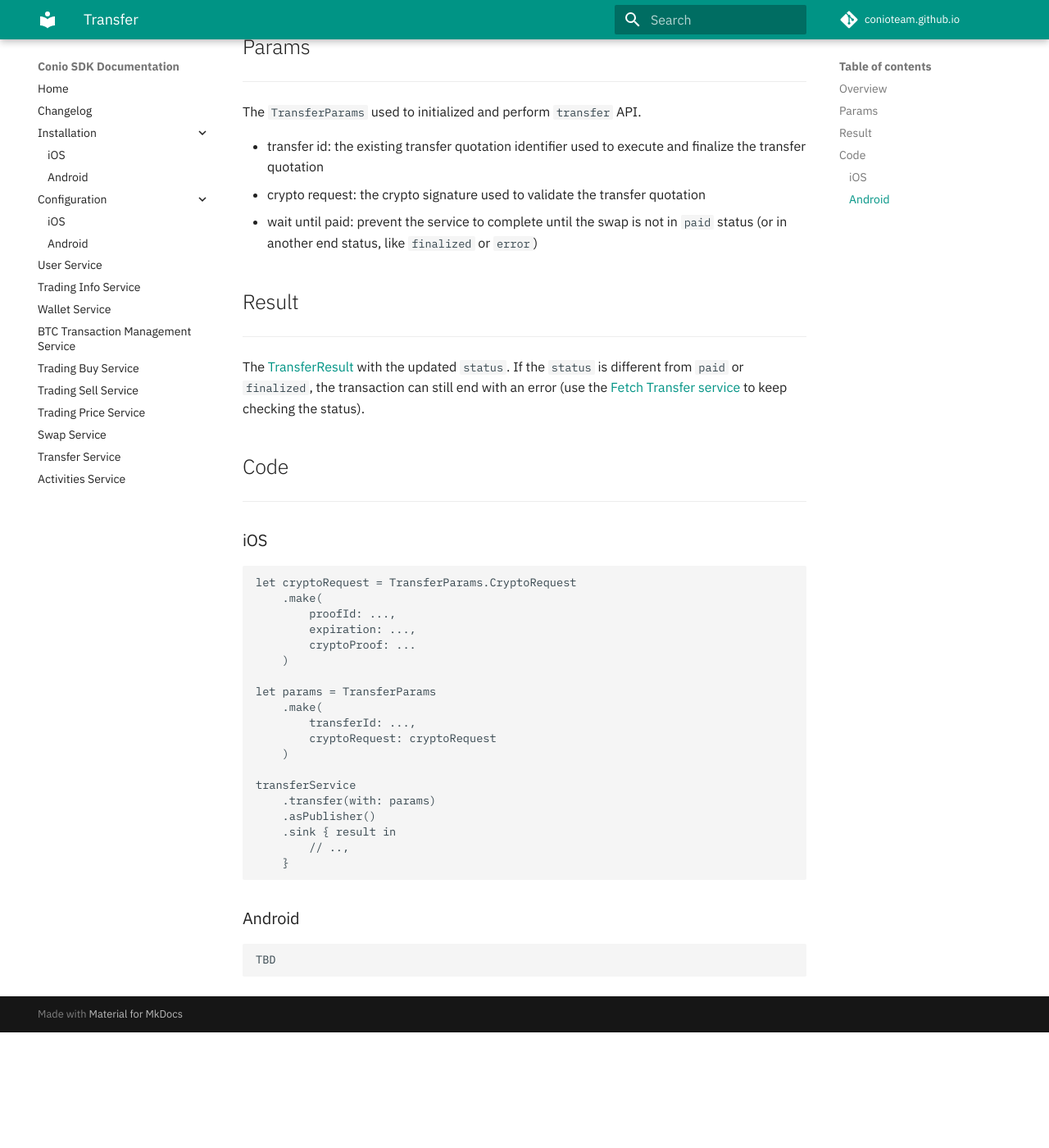
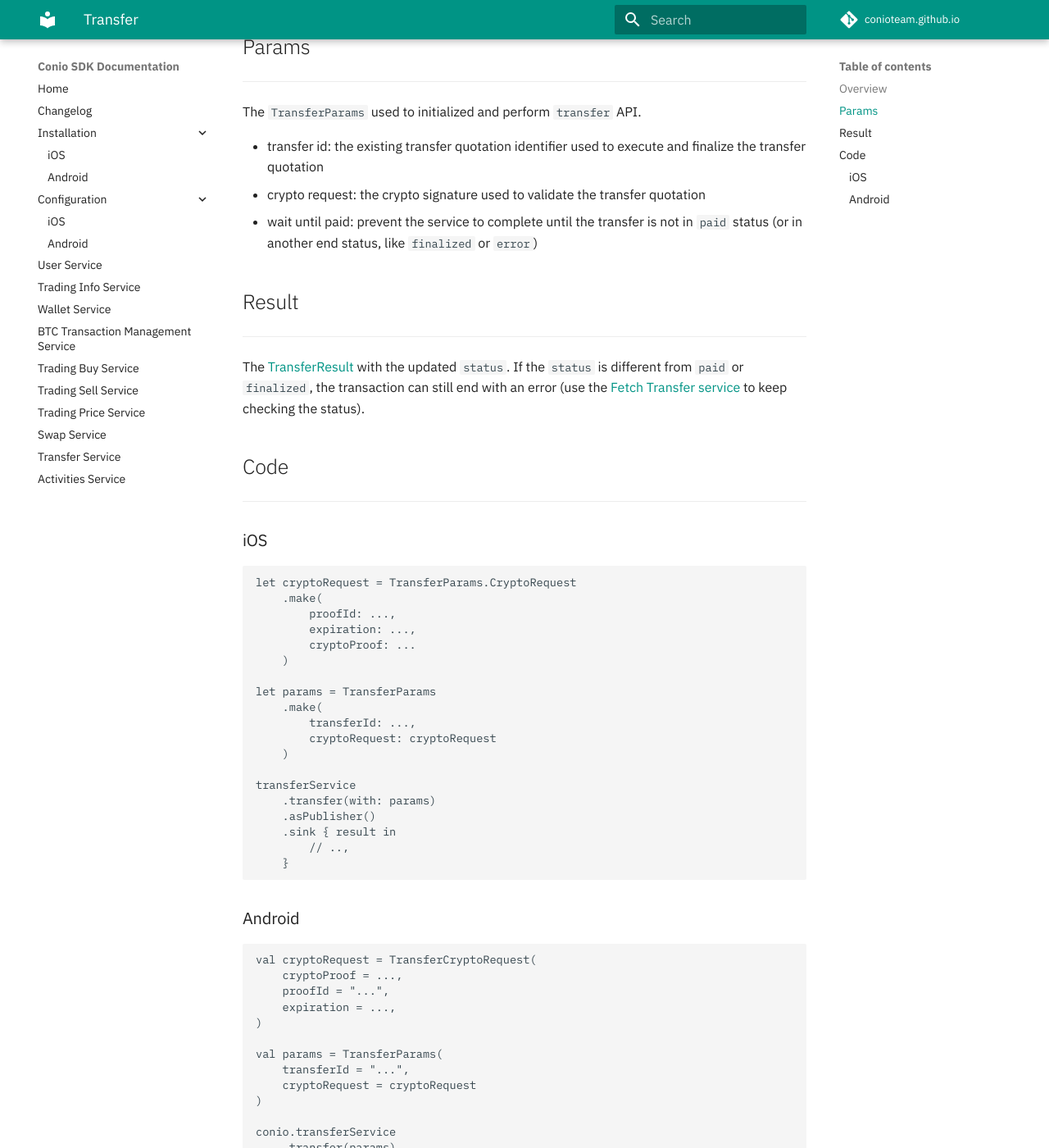
Before and after one commit to Conio/conio.github.io, an MkDocs documentation site: the page built from docs/Features/TransferService/Transfer.md, in a window 1280 px wide and 1400 px high, scrolled down 368 px. Shown: the whole window at 82% size. Built offline with MkDocs 1.6.1 and Material for MkDocs 9.7.7, drawn with Linux system fonts in a browser that asks for light colours; comment, search, counter and statistics services are not loaded; before the commit the page ends 1627 px from its top, so only the background shows below that; some of the changed text lies outside the part shown.

Commit message:
doc: android example: TransferService

````diff
--- a/docs/Features/TransferService/Transfer.md
+++ b/docs/Features/TransferService/Transfer.md
@@ -10,7 +10,7 @@
 
 - transfer id: the existing transfer quotation identifier used to execute and finalize the transfer quotation
 - crypto request: the crypto signature used to validate the transfer quotation
-- wait until paid: prevent the service to complete until the swap is not in `paid` status (or in another end status, like `finalized` or `error`)
+- wait until paid: prevent the service to complete until the transfer is not in `paid` status (or in another end status, like `finalized` or `error`)
 
 ## Result
 ---
@@ -43,5 +43,21 @@
 
 ### Android
 ```kotlin
-TBD
+val cryptoRequest = TransferCryptoRequest(
+    cryptoProof = ...,
+    proofId = "...",
+    expiration = ...,
+)
+
+val params = TransferParams(
+    transferId = "...",
+    cryptoRequest = cryptoRequest
+)
+
+conio.transferService
+    .transfer(params)
+    .asFlow()
+    .collect {
+        // ...
+    }
 ```
````
Also changed, not shown: docs/Features/TransferService/CreateTransfer.md (+17 -1 lines), docs/Features/TransferService/FetchTransfer.md (+10 -1 lines), docs/Features/TransferService/UpdateTransfer.md (+16 -1 lines).
